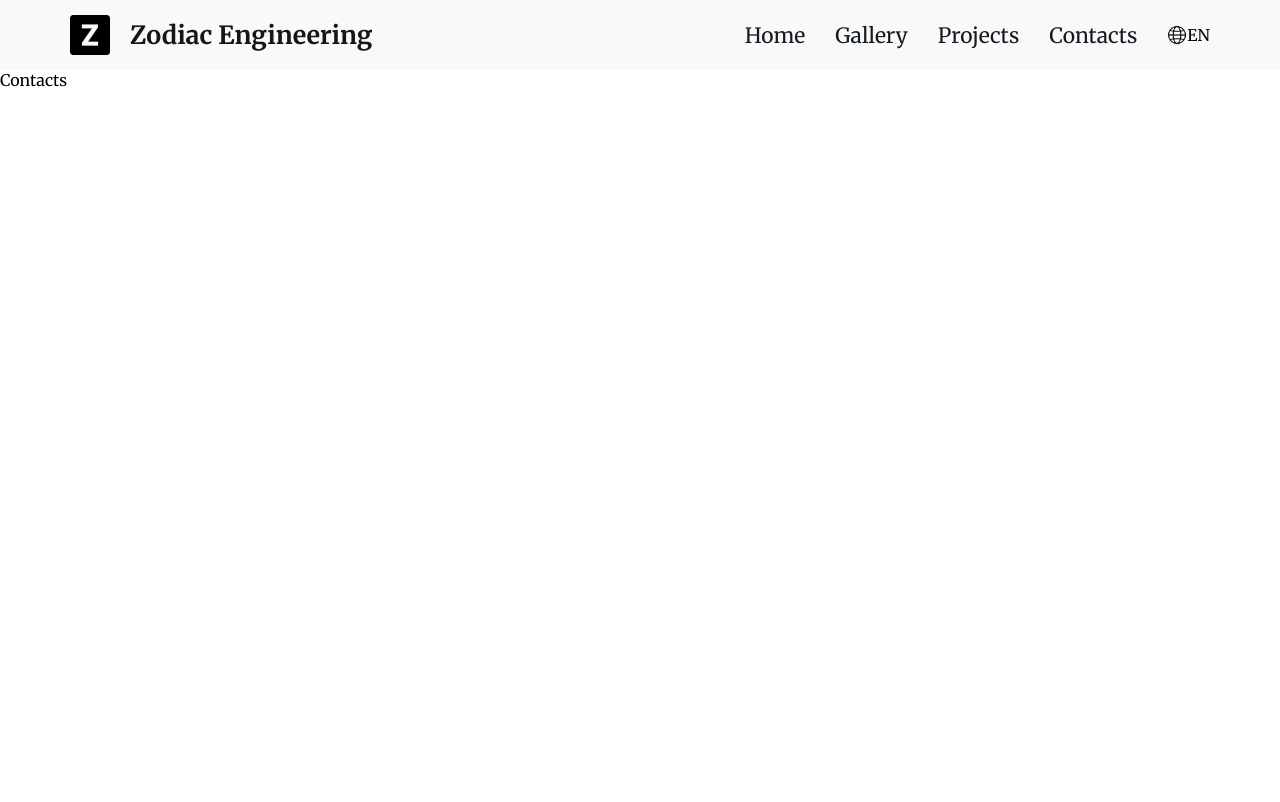
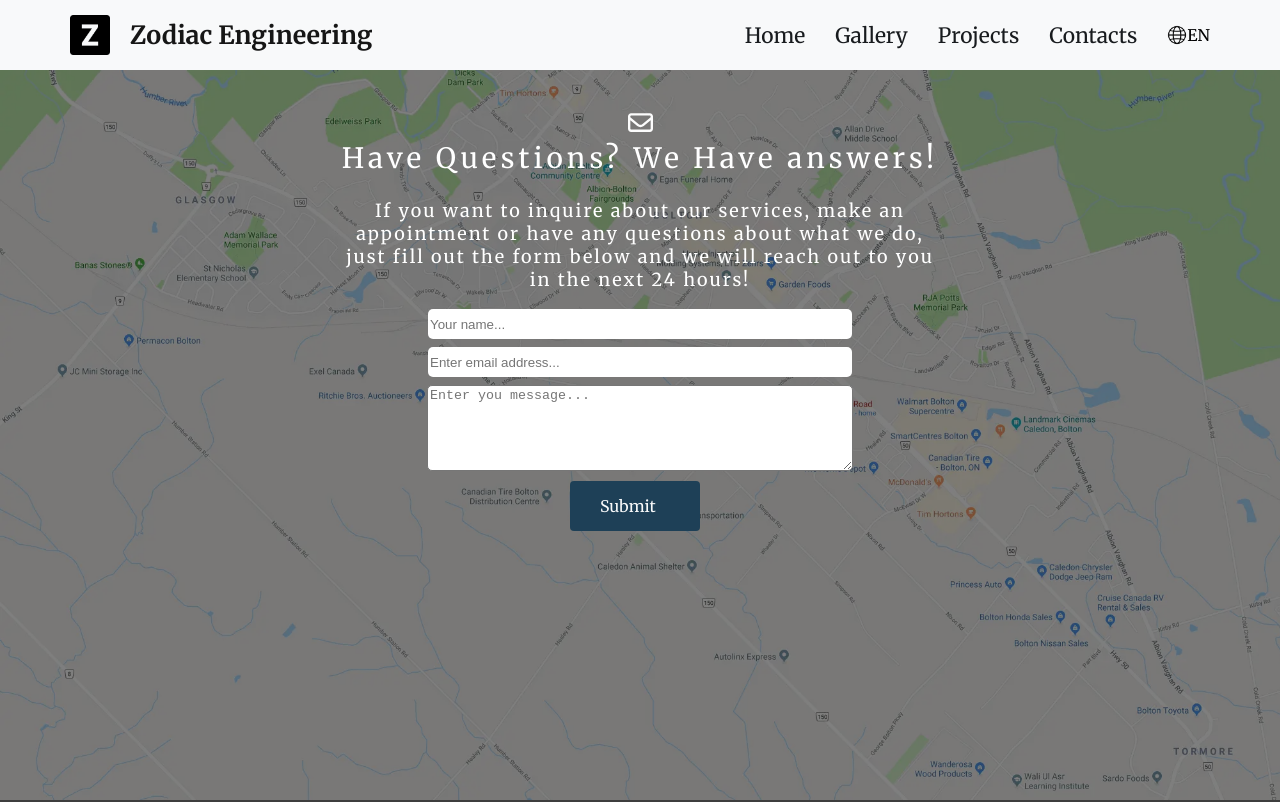
Before and after one commit to Anton-Zhytonbaiev/armored-vehicle, a Vue app: page /contacts in a window 1280 px wide. Shown: the top 802 px of the page. Built offline with nearby package versions, Linux system fonts and the light colour scheme.

Commit message:
added contacts page

```diff
--- a/src/components/HeroComponent.vue
+++ b/src/components/HeroComponent.vue
@@ -72,6 +72,7 @@ export default {
   border-radius: 4px;
   cursor: pointer;
   color: #f8f9fa;
+  transition: background-color 0.3s ease;
 }
 
 .button_gallery {
@@ -83,6 +84,7 @@ export default {
   border-radius: 4px;
   cursor: pointer;
   color: #f8f9fa;
+  transition: background-color 0.3s ease;
 }
 
 .button_more:hover {
--- /dev/null
+++ b/src/components/SubmitForm.vue
@@ -0,0 +1,155 @@
+<template>
+  <div class="submit_container">
+    <div class="submit_form">
+      <svg xmlns="http://www.w3.org/2000/svg" height="25" width="25" viewBox="0 0 512 512"><path opacity="1" fill="#fcfcfc" d="M64 112c-8.8 0-16 7.2-16 16v22.1L220.5 291.7c20.7 17 50.4 17 71.1 0L464 150.1V128c0-8.8-7.2-16-16-16H64zM48 212.2V384c0 8.8 7.2 16 16 16H448c8.8 0 16-7.2 16-16V212.2L322 328.8c-38.4 31.5-93.7 31.5-132 0L48 212.2zM0 128C0 92.7 28.7 64 64 64H448c35.3 0 64 28.7 64 64V384c0 35.3-28.7 64-64 64H64c-35.3 0-64-28.7-64-64V128z"/></svg>
+      <h2 class="title">
+        Have Questions? We Have answers!
+      </h2>
+      <h3 class="text">
+        If you want to inquire about our services, make an appointment or have any questions about what we do, just fill out the form below and we will reach out to you in the next 24 hours!
+      </h3>
+      <form action="#" method="post">
+        <div class="form-group">
+          <input
+            class="input_text"
+            type="text"
+            placeholder="Your name..."
+            name="name"
+            required
+          >
+        </div>
+
+        <div class="form-group">
+          <input
+            class="input_text"
+            type="email"
+            placeholder="Enter email address..."
+            name="email"
+            required
+          >
+        </div>
+
+        <div class="form-group">
+          <textarea
+            class="input_message"
+            placeholder="Enter you message..."
+            name="message"
+            required
+          ></textarea>
+        </div>
+
+        <div class="form-group">
+          <div
+            type="submit"
+            class="submit_button"
+            @click="this.$router.push('./')"
+          >
+            Submit
+          </div>
+        </div>
+      </form>
+    </div>
+  </div>
+</template>
+
+<script>
+export default {
+  name: 'SubmitForm',
+}
+</script>
+
+<style scoped>
+.submit_container {
+  height: calc(100vh - 70px);
+  background: url('../assets/mapBackground.webp');
+  background-size: cover;
+  display: flex;
+  justify-content: center;
+}
+
+.submit_container::before {
+  content: "";
+  position: absolute;
+  top: 0;
+  left: 0;
+  width: 100%;
+  height: 100%;
+  background: rgba(0, 0, 0, 0.5);
+  z-index: 1;
+}
+
+.submit_form {
+  max-width: 600px;
+  z-index: 2;
+  display: flex;
+  flex-direction: column;
+  align-items: center;
+  text-align: center;
+  padding: 40px;
+}
+
+.title {
+  color: #fff;
+  font-size: 28px;
+  font-weight: normal;
+  letter-spacing: 4px;
+  margin: 5px 0;
+}
+
+.text {
+  color: #fff;
+  font-size: 18px;
+  font-weight: normal;
+  letter-spacing: 2px;
+}
+
+input:focus {
+  outline: none;
+  border-color: #007bff;
+  box-shadow: 0 0 5px rgba(0, 123, 255, 0.5);
+}
+
+.input_text {
+  margin-bottom: 8px;
+  width: 420px;
+  height: 28px;
+  border-radius: 5px;
+  border: none;
+}
+
+.input_message {
+  width: 420px;
+  height: 80px;
+  border-radius: 5px;
+}
+
+.input_message:focus {
+  outline: none;
+  border-color: #007bff;
+  box-shadow: 0 0 5px rgba(0, 123, 255, 0.5);
+}
+
+.form-group {
+  display: flex;
+  justify-content: center;
+}
+
+.submit_button {
+  display: flex;
+  align-items: center;
+  width: 70px;
+  height: 50px;
+  padding: 0 30px;
+  margin-right: 10px;
+  margin-top: 10px;
+  background-color: #1e4057;
+  border-radius: 4px;
+  cursor: pointer;
+  color: #f8f9fa;
+  transition: background-color 0.3s ease;
+}
+
+.submit_button:hover {
+  background-color: #142c3b;
+}
+</style>
--- a/src/pages/Contacts.vue
+++ b/src/pages/Contacts.vue
@@ -1,9 +1,17 @@
 <template>
-  <div>Contacts</div>
+  <SubmitForm />
+  <Footer />
 </template>
 
 <script>
+import Footer from '../components/FooterComponent.vue'
+import SubmitForm from '../components/SubmitForm.vue'
+
 export default {
   name: 'ContactsPage',
+  components: {
+    SubmitForm,
+    Footer,
+  }
 }
 </script>
```
Also changed, not shown: src/assets/mapBackground.webp (added).
